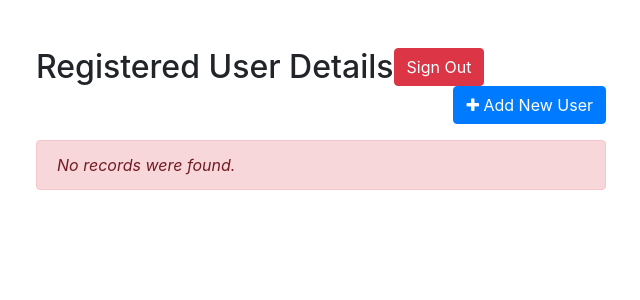
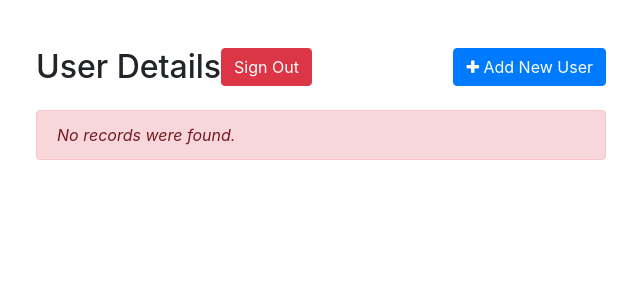
Before and after one commit to ercknard/MaysiloMeter, a PHP site: page /Admin/AdminDashboard/Dashboardini.php in a window 1280 px wide. Shown: the top 300 px of the page, without its empty margins (319-959 px from the left). Run offline with PHP 8.4, Linux system fonts and the light colour scheme; the visitor is signed in with stand-in values (Sample User, id 1); data that the repository does not hold is empty.

Commit message:
Update Dashboardini.php

```diff
--- a/Admin/AdminDashboard/Dashboardini.php
+++ b/Admin/AdminDashboard/Dashboardini.php
@@ -39,7 +39,7 @@ if(!isset($_SESSION["loggedin"]) || $_SESSION["loggedin"] !== true){
             <div class="row">
                 <div class="col-md-12">
                     <div class="mt-5 mb-3 clearfix">
-                        <h2 class="pull-left">Registered User Details</h2>
+                        <h2 class="pull-left">User Details</h2>
                         <a href="logout.php" class="btn btn-danger">Sign Out</a><a href="create.php" class="btn btn-primary pull-right"><i class="fa fa-plus"></i> Add New User</a>
                     </div>
                     <?php
```
